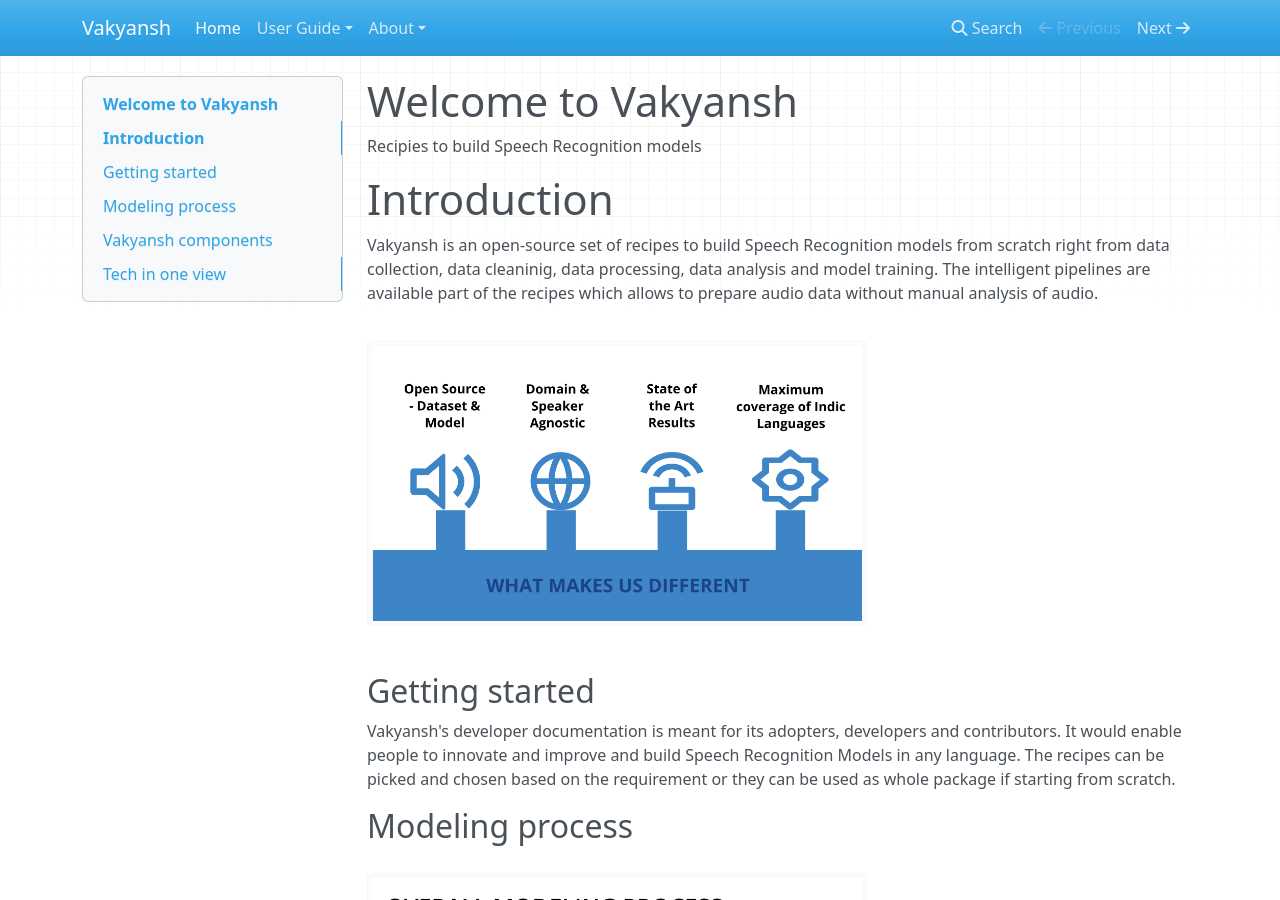
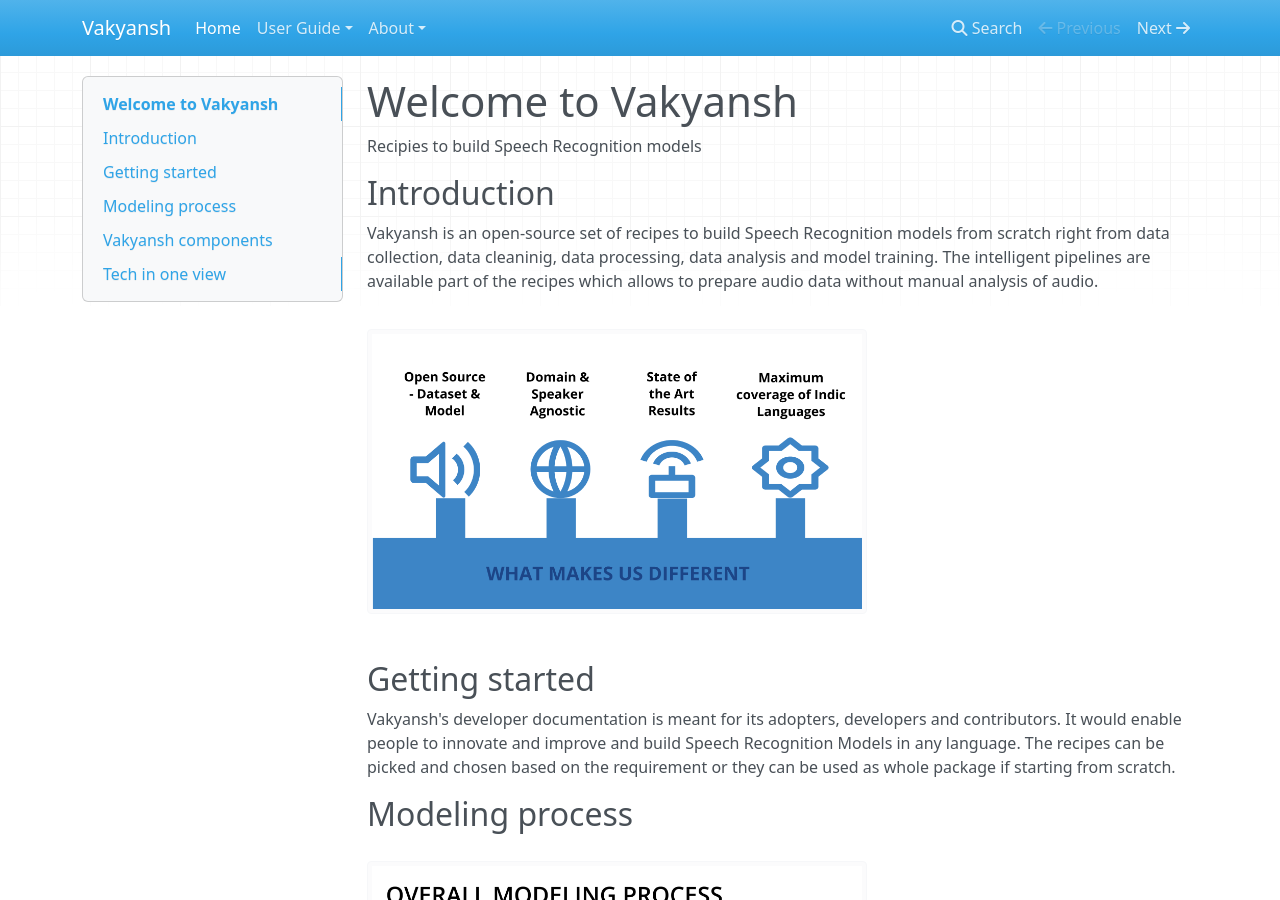
Before and after one commit to Open-Speech-EkStep/open-speech-ekstep.github.io, an MkDocs documentation site: the page built from docs/index.md, in a window 1280 px wide and 900 px high. Built offline with MkDocs 1.6.1, drawn with Linux system fonts in a browser that asks for light colours; nearby versions of some CDN libraries.

```diff
--- a/docs/index.md
+++ b/docs/index.md
@@ -2,13 +2,12 @@
 
 Recipies to build Speech Recognition models
 
-# Introduction
+## Introduction
 
 Vakyansh is an open-source set of recipes to build Speech Recognition models from scratch right from data collection,
 data cleaninig, data processing, data analysis and model training. The intelligent pipelines are available part of the recipes which allows to prepare audio data without manual analysis of audio.
 
 <img src="img/differentiator.png" alt="drawing" width="500" width="500"/>
-
 
 ## Getting started
 
@@ -17,16 +16,18 @@
 The recipes can be picked and chosen based on the requirement or they can be used as whole package if starting from scratch.
 
 ## Modeling process
+
 <img src="img/vakyansh_modeling.png" alt="drawing" width="500" width="500"/>
 
 ## Vakyansh components
+
 - Data Collection Pipeline
 - Intelligent Data Pipeline
 - Model Training Pipeline
 
-## Tech in one view <br>
+## Tech in one view
+
 <img src="img/vakyansh_tech.png" alt="drawing" width="500" width="500"/>
-
 
 The Developer documentation provides you with a complete set of guidelines which you need to:
 
```
